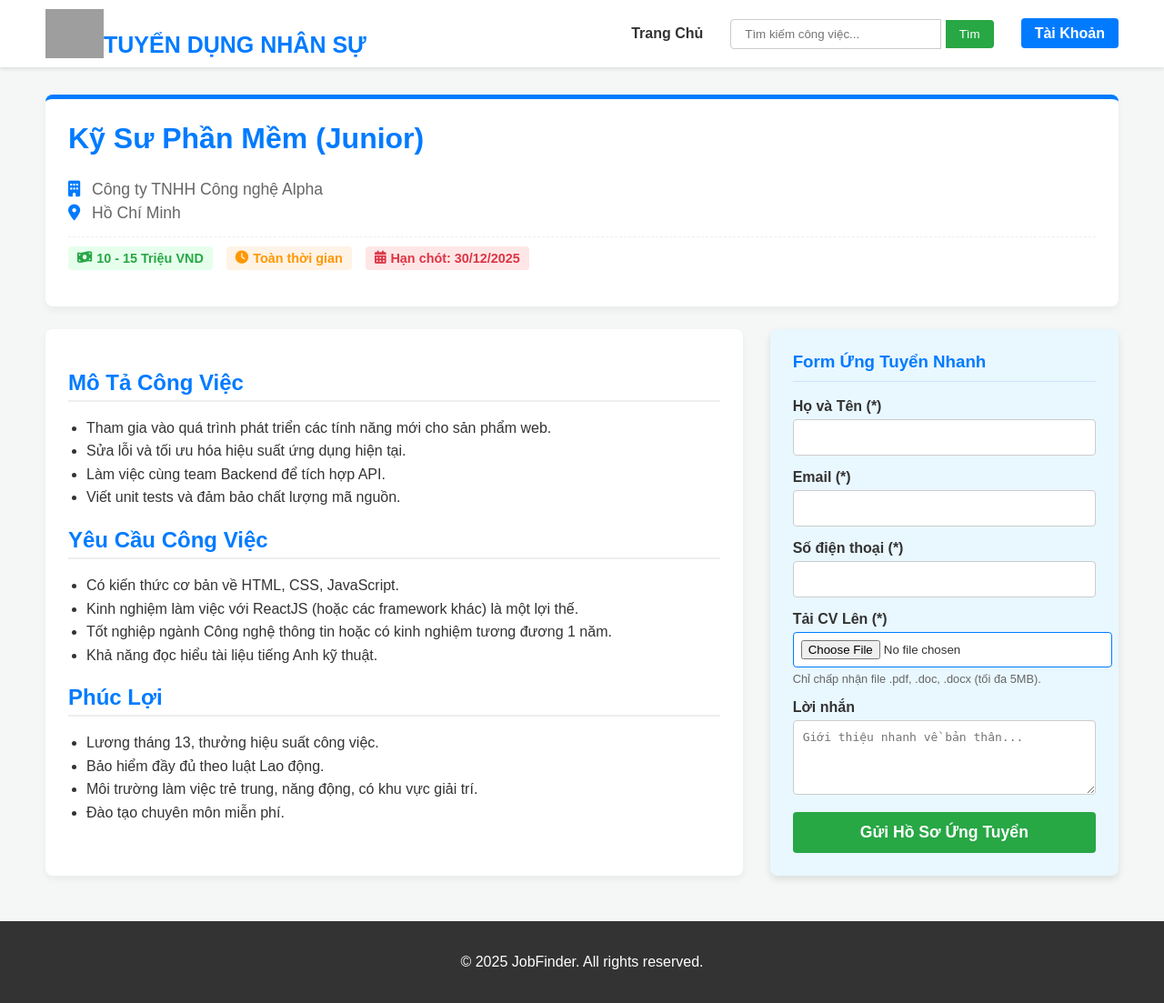
After one commit to Hung1135/ROP, a Django app: template ROP/app/templates/user/detailPost.html in a window 1280 px wide. The commit adds this page. Shown: the whole page at 91% size. Run offline with Django 4.2, Linux system fonts and the light colour scheme; the template is opened without the code that fills it, so the values that code supplies are empty; some libraries are stand-ins or nearby versions; grey boxes are pictures that could not be loaded.

Commit message:
trang chu và chi tiet bai dang

```diff
--- a/ROP/app/static/app/css/nav.css
+++ b/ROP/app/static/app/css/nav.css
@@ -2,7 +2,6 @@ body {
   font-family: 'Segoe UI', Tahoma, sans-serif;
   background-color: #f9f9f9;
 }
-
 .navbar {
   display: flex;
   align-items: center;
--- /dev/null
+++ b/ROP/app/static/app/css_user/detailPost.css
@@ -0,0 +1,196 @@
+/* --- TRANG CHI TIẾT BÀI ĐĂNG --- */
+.main-detail-content {
+    padding: 30px 50px;
+    max-width: 1200px;
+    margin: 0 auto;
+}
+
+.job-summary {
+    background-color: #ffffff;
+    padding: 25px;
+    border-radius: 8px;
+    box-shadow: 0 4px 8px rgba(0, 0, 0, 0.05);
+    margin-bottom: 25px;
+    border-top: 5px solid #007bff;
+}
+
+.job-summary h1 {
+    color: #007bff;
+    margin-top: 0;
+    font-size: 2em;
+}
+
+.detail-company, .detail-location {
+    color: #666;
+    margin: 5px 0;
+    font-size: 1.1em;
+}
+.detail-company i, .detail-location i {
+    margin-right: 8px;
+    color: #007bff;
+}
+
+.summary-info {
+    display: flex;
+    gap: 15px;
+    margin: 15px 0;
+    padding-top: 10px;
+    border-top: 1px dashed #eee;
+}
+
+.info-tag {
+    display: inline-flex;
+    align-items: center;
+    padding: 5px 10px;
+    border-radius: 4px;
+    font-weight: bold;
+    font-size: 0.9em;
+}
+
+.info-tag i {
+    margin-right: 5px;
+}
+
+.salary {
+    background-color: #e6ffed;
+    color: #28a745;
+}
+
+.type {
+    background-color: #fff3e6;
+    color: #ff9800;
+}
+
+.deadline {
+    background-color: #ffe6e6;
+    color: #dc3545;
+}
+
+.btn-apply-top {
+    display: inline-block;
+    background-color: #ffc107;
+    color: #333;
+    padding: 12px 25px;
+    border-radius: 6px;
+    text-decoration: none;
+    font-weight: bold;
+    margin-top: 15px;
+    font-size: 1.1em;
+    transition: background-color 0.3s;
+}
+.btn-apply-top:hover {
+    background-color: #e0a800;
+}
+
+/* Bố cục 2 cột cho Mô tả và Form */
+.detail-body-grid {
+    display: grid;
+    grid-template-columns: 2fr 1fr; /* Mô tả chiếm 2 phần, Form chiếm 1 phần */
+    gap: 30px;
+}
+
+.job-description {
+    background-color: white;
+    padding: 25px;
+    border-radius: 8px;
+    box-shadow: 0 4px 8px rgba(0, 0, 0, 0.05);
+}
+
+.job-description h2 {
+    color: #007bff;
+    border-bottom: 2px solid #eee;
+    padding-bottom: 5px;
+    margin-top: 20px;
+    margin-bottom: 15px;
+    font-size: 1.5em;
+}
+
+.job-description ul {
+    list-style: disc;
+    margin-left: 20px;
+    padding: 0;
+    line-height: 1.6;
+}
+
+/* FORM ỨNG TUYỂN */
+.application-form {
+    background-color: #e9f7ff; /* Màu nền nhẹ cho form */
+    padding: 25px;
+    border-radius: 8px;
+    box-shadow: 0 4px 8px rgba(0, 0, 0, 0.1);
+    height: fit-content; /* Giữ form vừa với nội dung */
+}
+
+.application-form h3 {
+    color: #007bff;
+    margin-top: 0;
+    border-bottom: 1px solid #cce5ff;
+    padding-bottom: 10px;
+}
+
+.form-group {
+    margin-bottom: 15px;
+}
+
+.form-group label {
+    display: block;
+    font-weight: bold;
+    margin-bottom: 5px;
+    color: #333;
+}
+
+.form-group input[type="text"],
+.form-group input[type="email"],
+.form-group input[type="tel"],
+.form-group textarea {
+    width: 100%;
+    padding: 10px;
+    border: 1px solid #ccc;
+    border-radius: 4px;
+    box-sizing: border-box; /* Quan trọng để padding không làm tăng chiều rộng */
+    font-size: 1em;
+    outline: none;
+}
+
+.form-group textarea {
+    resize: vertical;
+}
+
+/* Tải CV */
+.cv-upload input[type="file"] {
+    border: 1px solid #007bff;
+    background-color: white;
+    padding: 8px;
+    border-radius: 4px;
+    width: 100%; /* Cần thiết cho input type=file */
+}
+
+.file-note {
+    font-size: 0.8em;
+    color: #666;
+    margin-top: 5px;
+}
+
+.btn-submit-cv {
+    width: 100%;
+    background-color: #28a745;
+    color: white;
+    padding: 12px;
+    border: none;
+    border-radius: 4px;
+    font-size: 1.1em;
+    cursor: pointer;
+    font-weight: bold;
+    transition: background-color 0.3s;
+}
+
+.btn-submit-cv:hover {
+    background-color: #218838;
+}
+
+/* (Tùy chọn) Responsive cho màn hình nhỏ hơn */
+@media (max-width: 900px) {
+    .detail-body-grid {
+        grid-template-columns: 1fr; /* Chuyển sang 1 cột */
+    }
+}
--- /dev/null
+++ b/ROP/app/static/app/css_user/home.css
@@ -0,0 +1,207 @@
+
+body {
+    font-family: Arial, sans-serif;
+    margin: 0;
+    padding: 0;
+    background-color: #f4f7f6;
+    color: #333;
+}
+
+/* --- HEADER VÀ NAVIGATION --- */
+.header {
+    background-color: #ffffff;
+    box-shadow: 0 2px 4px rgba(0, 0, 0, 0.1);
+    padding: 10px 50px;
+    display: flex;
+    justify-content: space-between;
+    align-items: center;
+}
+.title {
+    display: flex;
+    justify-content: space-between;
+    align-items: center;
+}
+.title .loc{
+    width: 8vw;
+    height: 4vh;
+    padding-left: 5px;
+}
+.logo h1 {
+    color: #007bff;
+    font-size: 25px;
+    margin: 0;
+    margin-top: 25px;
+}
+.logo img{
+    width: 5vw;
+}
+.logo{
+    display: flex;
+    flex-direction: row;
+}
+
+.navbar {
+    display: flex;
+    align-items: center;
+    gap: 30px;
+}
+
+.nav-links {
+    list-style: none;
+    padding: 0;
+    margin: 0;
+    display: flex;
+    gap: 20px;
+}
+
+.nav-links a {
+    text-decoration: none;
+    color: #333;
+    font-weight: bold;
+    padding: 5px 0;
+    transition: color 0.3s;
+}
+
+.nav-links a:hover {
+    color: #007bff;
+}
+
+/* Ô Tìm Kiếm */
+.search-box input[type="text"] {
+    padding: 8px 15px;
+    border: 1px solid #ccc;
+    border-radius: 4px 0 0 4px; /* Góc bo tròn bên trái */
+    outline: none;
+    width: 200px;
+}
+
+.search-box button {
+    padding: 8px 15px;
+    border: none;
+    background-color: #28a745; /* Màu xanh lá cho nút tìm kiếm */
+    color: white;
+    border-radius: 0 4px 4px 0; /* Góc bo tròn bên phải */
+    cursor: pointer;
+    transition: background-color 0.3s;
+}
+
+.search-box button:hover {
+    background-color: #218838;
+}
+
+/* Nút Tài Khoản */
+.btn-account {
+    text-decoration: none;
+    background-color: #007bff;
+    color: white;
+    padding: 8px 15px;
+    border-radius: 4px;
+    font-weight: bold;
+    transition: background-color 0.3s;
+}
+
+.btn-account:hover {
+    background-color: #0056b3;
+}
+
+/* --- NỘI DUNG CHÍNH VÀ BOX BÀI ĐĂNG --- */
+.main-content {
+    padding: 30px 50px;
+}
+
+.main-content h2 {
+    color: #007bff;
+    border-bottom: 2px solid #eee;
+    padding-bottom: 10px;
+    margin-bottom: 20px;
+}
+
+.job-listings {
+    display: grid;
+    /* Hiển thị 3 cột với độ rộng bằng nhau */
+    grid-template-columns: repeat(auto-fit, minmax(300px, 1fr));
+    gap: 25px;
+}
+
+.job-card {
+    background-color: white;
+    padding: 20px;
+    border-radius: 8px;
+    box-shadow: 0 4px 8px rgba(0, 0, 0, 0.1);
+    border-left: 5px solid #007bff; /* Điểm nhấn màu xanh */
+    transition: transform 0.3s, box-shadow 0.3s;
+}
+
+.job-card:hover {
+    transform: translateY(-5px); /* Hiệu ứng nổi lên khi di chuột */
+    box-shadow: 0 8px 16px rgba(0, 0, 0, 0.15);
+}
+
+.job-header {
+    display: flex;
+    justify-content: space-between;
+    align-items: center;
+    margin-bottom: 10px;
+}
+
+.job-header h3 {
+    margin: 0;
+    color: #333;
+}
+
+.job-salary {
+    color: #28a745; /* Màu xanh lá nổi bật cho lương */
+    font-weight: bold;
+}
+
+.job-company {
+    font-style: italic;
+    color: #666;
+    margin-bottom: 5px;
+}
+
+.job-location {
+    color: #999;
+    font-size: 0.9em;
+    margin-bottom: 15px;
+}
+
+.job-tags {
+    list-style: none;
+    padding: 0;
+    display: flex;
+    gap: 8px;
+    margin-bottom: 15px;
+}
+
+.tag {
+    background-color: #e9f7ff;
+    color: #007bff;
+    padding: 4px 10px;
+    border-radius: 20px;
+    font-size: 0.8em;
+}
+
+.btn-detail {
+    display: inline-block;
+    background-color: #ffc107; /* Màu vàng cho nút chi tiết */
+    color: #333;
+    padding: 8px 15px;
+    border-radius: 4px;
+    text-decoration: none;
+    font-weight: bold;
+    transition: background-color 0.3s;
+}
+
+.btn-detail:hover {
+    background-color: #e0a800;
+}
+
+/* --- FOOTER (TÙY CHỌN) --- */
+footer {
+    text-align: center;
+    padding: 20px;
+    background-color: #333;
+    color: white;
+    margin-top: 20px;
+}
--- /dev/null
+++ b/ROP/app/templates/user/detailPost.html
@@ -0,0 +1,117 @@
+<!DOCTYPE html>
+<html lang="en">
+<head>
+    <meta charset="UTF-8">
+    <title>Title</title>
+    <link rel="stylesheet" href="../../static/app/css_user/detailPost.css">
+    <link rel="stylesheet" href="../../static/app/css_user/home.css">
+</head>
+<body>
+<header class="header">
+    <div class="logo">
+        <img
+                id="logo"
+                src="https://thumbs.dreamstime.com/b/letter-cv-logotype-design-company-name-colored-blue-swoosh-vector-logo-business-identity-203865393.jpg"
+                alt="Logo công ty"
+        />
+        <h1>TUYỂN DỤNG NHÂN SỰ</h1></div>
+
+
+    <nav class="navbar">
+        <ul class="nav-links">
+            <li><a href="index.html">Trang Chủ</a></li>
+        </ul>
+
+        <div class="search-box">
+            <input type="text" placeholder="Tìm kiếm công việc...">
+            <button type="submit">Tìm</button>
+        </div>
+
+        <div class="account">
+            <a href="#" class="btn-account">Tài Khoản</a>
+        </div>
+    </nav>
+</header>
+
+<main class="main-detail-content">
+    <div class="job-detail-container">
+        <section class="job-summary">
+            <h1>Kỹ Sư Phần Mềm (Junior)</h1>
+            <p class="detail-company"><i class="fas fa-building"></i> Công ty TNHH Công nghệ Alpha</p>
+            <p class="detail-location"><i class="fas fa-map-marker-alt"></i> Hồ Chí Minh</p>
+            <div class="summary-info">
+                <span class="info-tag salary"><i class="fas fa-money-bill-wave"></i> 10 - 15 Triệu VND</span>
+                <span class="info-tag type"><i class="fas fa-clock"></i> Toàn thời gian</span>
+                <span class="info-tag deadline"><i class="fas fa-calendar-alt"></i> Hạn chót: 30/12/2025</span>
+            </div>
+        </section>
+
+        <div class="detail-body-grid">
+            <section class="job-description">
+                <h2>Mô Tả Công Việc</h2>
+                <ul>
+                    <li>Tham gia vào quá trình phát triển các tính năng mới cho sản phẩm web.</li>
+                    <li>Sửa lỗi và tối ưu hóa hiệu suất ứng dụng hiện tại.</li>
+                    <li>Làm việc cùng team Backend để tích hợp API.</li>
+                    <li>Viết unit tests và đảm bảo chất lượng mã nguồn.</li>
+                </ul>
+
+                <h2>Yêu Cầu Công Việc</h2>
+                <ul>
+                    <li>Có kiến thức cơ bản về HTML, CSS, JavaScript.</li>
+                    <li>Kinh nghiệm làm việc với ReactJS (hoặc các framework khác) là một lợi thế.</li>
+                    <li>Tốt nghiệp ngành Công nghệ thông tin hoặc có kinh nghiệm tương đương 1 năm.</li>
+                    <li>Khả năng đọc hiểu tài liệu tiếng Anh kỹ thuật.</li>
+                </ul>
+
+                <h2>Phúc Lợi</h2>
+                <ul>
+                    <li>Lương tháng 13, thưởng hiệu suất công việc.</li>
+                    <li>Bảo hiểm đầy đủ theo luật Lao động.</li>
+                    <li>Môi trường làm việc trẻ trung, năng động, có khu vực giải trí.</li>
+                    <li>Đào tạo chuyên môn miễn phí.</li>
+                </ul>
+            </section>
+
+            <aside class="application-form" id="application-form">
+                <h3>Form Ứng Tuyển Nhanh</h3>
+                <form action="/submit-application" method="POST" enctype="multipart/form-data">
+                    <div class="form-group">
+                        <label for="name">Họ và Tên (*)</label>
+                        <input type="text" id="name" name="name" required>
+                    </div>
+
+                    <div class="form-group">
+                        <label for="email">Email (*)</label>
+                        <input type="email" id="email" name="email" required>
+                    </div>
+
+                    <div class="form-group">
+                        <label for="phone">Số điện thoại (*)</label>
+                        <input type="tel" id="phone" name="phone" required>
+                    </div>
+
+                    <div class="form-group cv-upload">
+                        <label for="cv_file">Tải CV Lên (*)</label>
+                        <input type="file" id="cv_file" name="cv_file" accept=".pdf, .doc, .docx" required>
+                        <p class="file-note">Chỉ chấp nhận file .pdf, .doc, .docx (tối đa 5MB).</p>
+                    </div>
+
+                    <div class="form-group">
+                        <label for="note">Lời nhắn</label>
+                        <textarea id="note" name="note" rows="4" placeholder="Giới thiệu nhanh về bản thân..."></textarea>
+                    </div>
+
+                    <button type="submit" class="btn-submit-cv">Gửi Hồ Sơ Ứng Tuyển</button>
+                </form>
+            </aside>
+        </div>
+    </div>
+</main>
+
+<footer>
+    <p>&copy; 2025 JobFinder. All rights reserved.</p>
+</footer>
+<script src="https://kit.fontawesome.com/a076d05399.js" crossorigin="anonymous"></script>
+</body>
+</html>
```
Also changed, not shown: ROP/app/templates/user/home.html (added, +125 -0 lines).
